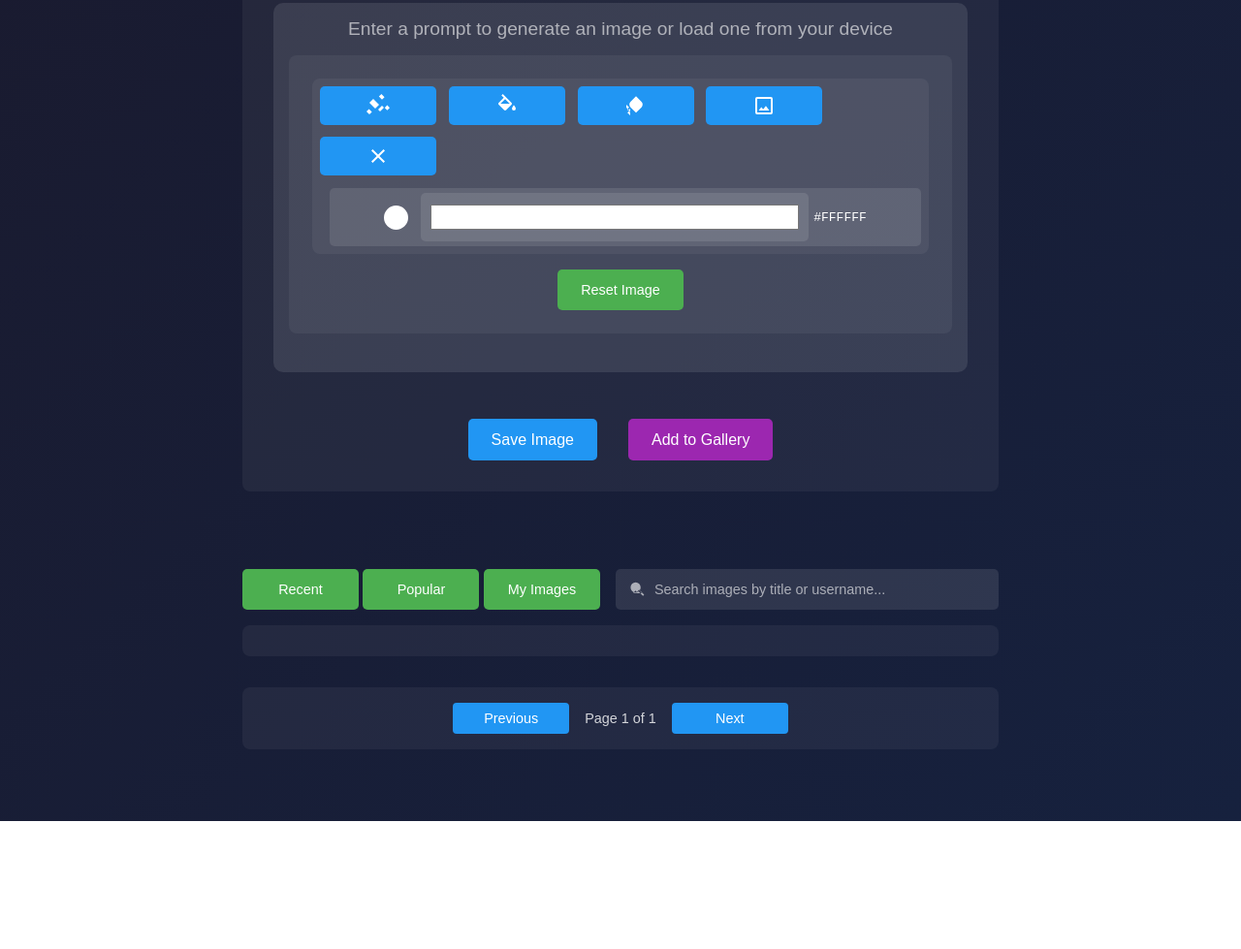
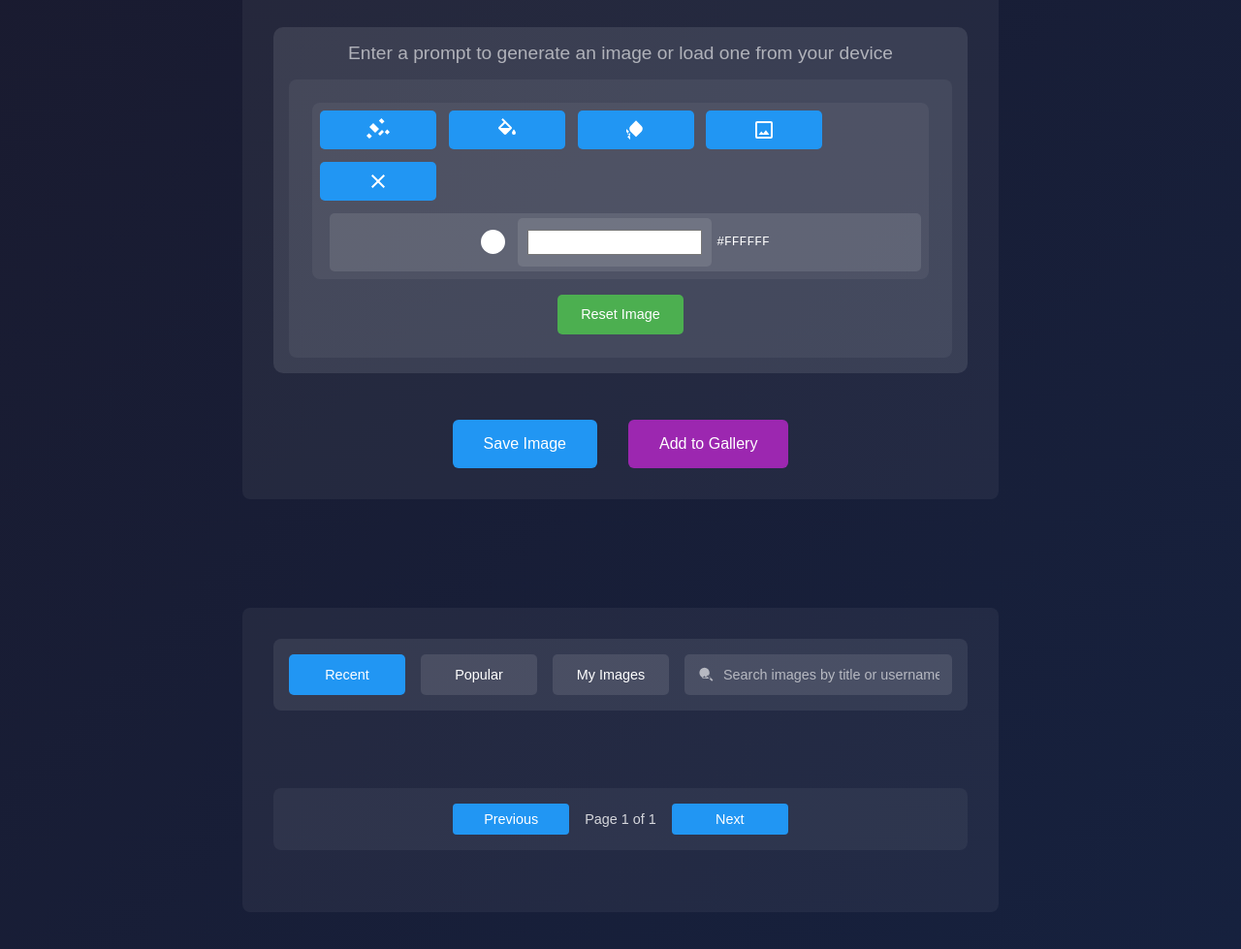
Before and after one commit to websimapi/websim-basic-image-generator, a plain HTML site: page index.html in a window 1280 px wide. Shown: the part 345-1324 px from the top of the page at 97% size. Before the commit the page ends 1192 px from the top, so only its background shows below. Drawn offline with Linux system fonts and the light colour scheme.

Commit message:
v63: Fix the UI and UX to take up more of the screen available

```diff
--- a/index.html
+++ b/index.html
@@ -576,8 +576,12 @@
           </svg>
         </div>
       </div>
-      <div id="gallery" class="gallery"></div>
-      <div class="gallery-pagination" id="galleryPagination">
+
+      <div id="gallery" class="gallery">
+        <!-- Gallery items rendered here -->
+      </div>
+
+      <div class="gallery-pagination">
         <button onclick="changePage(-1)" class="pagination-button" id="prevPage">Previous</button>
         <span id="pageInfo">Page 1 of 1</span>
         <button onclick="changePage(1)" class="pagination-button" id="nextPage">Next</button>
--- a/styles.css
+++ b/styles.css
@@ -1,160 +1,181 @@
-/* Update container max-width to use more screen space */
+* {
+  margin: 0;
+  padding: 0;
+  box-sizing: border-box;
+}
+
+body {
+  min-height: 100vh;
+  display: flex;
+  flex-direction: column;
+  align-items: center;
+  background: linear-gradient(135deg, #1a1a2e, #16213e);
+  color: white;
+  font-family: Arial, sans-serif;
+  padding: 2rem;
+}
+
 .container {
-  max-width: 1200px;
+  max-width: 1200px; /* Increased from 800px */
   width: 95%;
   text-align: center;
   padding: 10px;
-  display: flex;
-  flex-direction: column;
-  gap: 2rem;
 }
 
-/* Add section styling */
+h1 {
+  margin-bottom: 2rem;
+  font-size: 2.5rem;
+  text-shadow: 2px 2px 4px rgba(0,0,0,0.3);
+}
+
 .editor-section {
   margin-bottom: 3rem;
   padding: 2rem;
   background: rgba(255,255,255,0.05);
   border-radius: 8px;
+  width: 100%;
 }
 
-/* Update input group to be more compact */
+/* Input Controls */
 .input-group {
   margin-bottom: 2rem;
   display: flex;
-  gap: 8px;
+  gap: 12px; /* Increased from 8px */
   justify-content: center;
   align-items: center;
   flex-wrap: wrap;
   background: rgba(255,255,255,0.05);
-  padding: 1rem;
+  padding: 1.5rem; /* Increased from 1rem */
   border-radius: 8px;
 }
 
-/* Make inputs more consistent in size */
 input, select {
-  padding: 0.8rem;
+  padding: 1rem;
   font-size: 1rem;
   border: none;
   border-radius: 5px;
   background: rgba(255,255,255,0.1);
   color: white;
-  min-width: 120px;
 }
 
 input {
-  flex: 1;
-  min-width: 200px;
-  max-width: none;
+  width: 100%;
+  min-width: 300px; /* Increased from 200px */
+  max-width: 500px; /* Increased from 400px */
 }
 
-/* Update gallery grid to show more items */
-.gallery {
-  display: grid;
-  grid-template-columns: repeat(auto-fill, minmax(250px, 1fr));
-  gap: 1rem;
+select {
   width: 100%;
-  padding: 1rem;
-  background: rgba(255,255,255,0.05);
-  border-radius: 8px;
+  min-width: 150px; /* Increased from 120px */
+  max-width: 250px; /* Increased from 200px */
+  cursor: pointer;
 }
 
-/* Improve gallery item appearance */
-.gallery-item {
-  background: rgba(255,255,255,0.1);
-  border-radius: 8px;
-  padding: 1rem;
-  display: flex;
-  flex-direction: column;
-  gap: 0.5rem;
-  transition: transform 0.2s;
-}
-
-.gallery-item:hover {
-  transform: translateY(-2px);
-}
-
-/* Improve gallery navigation */
-.gallery-pagination {
-  display: flex;
-  justify-content: center;
-  align-items: center;
-  gap: 1rem;
-  margin: 2rem 0;
-  padding: 1rem;
-  background: rgba(255,255,255,0.05);
-  border-radius: 8px;
-}
-
-.pagination-button {
-  background: #2196F3;
-  padding: 0.5rem 1rem;
-  border: none;
-  border-radius: 4px;
-  color: white;
-  cursor: pointer;
-  transition: background 0.2s;
-}
-
-.pagination-button:hover {
-  background: #1976D2;
-}
-
-.pagination-button:disabled {
-  background: #ccc;
-  cursor: not-allowed;
-}
-
-/* Update image container for better visibility */
+/* Image Container */
 .image-container {
   margin: 2rem auto;
   padding: 1.5rem;
   background: rgba(255,255,255,0.1);
   border-radius: 10px;
-  min-height: 300px;
-  max-width: 1000px;
+  min-height: 400px; /* Increased from 300px */
+  display: flex;
+  flex-direction: column;
+  align-items: center;
+  justify-content: center;
+  position: relative;
+  width: 100%;
+  max-width: 1000px; /* Added max-width */
+}
+
+.generated-image {
+  max-width: 100%;
+  max-height: 600px; /* Increased from 500px */
+  border-radius: 5px;
+}
+
+/* Editor Controls */
+.editor-controls {
+  margin-top: 1.5rem;
+  display: flex;
+  gap: 1.5rem;
+  flex-wrap: wrap;
+  justify-content: center;
+  background: rgba(255,255,255,0.05);
+  padding: 1.5rem;
+  border-radius: 8px;
   width: 100%;
 }
 
-/* Update editor controls layout */
-.editor-controls {
-  margin: 1.5rem auto;
-  padding: 1.5rem;
-  background: rgba(255,255,255,0.05);
+.tool-group {
+  display: flex;
+  gap: 1rem;
+  align-items: center;
+  flex-wrap: wrap;
+  padding: 1rem;
+  background: rgba(255,255,255,0.08);
   border-radius: 8px;
-  max-width: 1000px;
-  width: 100%;
 }
 
-/* Add responsive adjustments */
-@media (max-width: 768px) {
-  .container {
-    padding: 0.5rem;
+/* Gallery */
+.gallery-container {
+  width: 100%;
+  background: rgba(255,255,255,0.05);
+  padding: 2rem;
+  border-radius: 8px;
+  margin-top: 2rem;
 }
 
-  .editor-section {
+.gallery {
+  display: grid;
+  grid-template-columns: repeat(auto-fill, minmax(280px, 1fr)); /* Increased from 250px */
+  gap: 1.5rem;
+  width: 100%;
   padding: 1rem;
 }
 
-  .input-group {
-    padding: 0.5rem;
+.gallery-item {
+  background: rgba(255,255,255,0.1);
+  border-radius: 8px;
+  padding: 1.5rem;
+  display: flex;
+  flex-direction: column;
+  gap: 0.8rem;
+  transition: transform 0.2s, box-shadow 0.2s;
 }
 
-  .gallery {
-    grid-template-columns: repeat(auto-fill, minmax(200px, 1fr));
-  }
+.gallery-item:hover {
+  transform: translateY(-3px);
+  box-shadow: 0 4px 12px rgba(0,0,0,0.2);
 }
 
-/* Add styling for action buttons container */
-.action-buttons {
+.gallery-item img {
+  width: 100%;
+  height: 240px; /* Increased from 200px */
+  object-fit: cover;
+  border-radius: 6px;
+  cursor: pointer;
+}
+
+.gallery-header {
+  display: flex;
+  justify-content: space-between;
+  align-items: center;
+  gap: 1.5rem;
+  margin-bottom: 2rem;
+  padding: 1rem;
+  background: rgba(255,255,255,0.08);
+  border-radius: 8px;
+}
+
+.gallery-tabs {
   display: flex;
   gap: 1rem;
-  justify-content: center;
-  margin-top: 1rem;
+  flex-wrap: wrap;
 }
 
-.save-button, .add-gallery-button {
+.gallery-tab {
   padding: 0.8rem 1.5rem;
-  font-size: 1rem;
+  background: rgba(255,255,255,0.1);
   border: none;
   border-radius: 5px;
   color: white;
@@ -162,15 +183,82 @@ input {
   transition: all 0.2s;
 }
 
-.save-button {
+.gallery-tab.active {
   background: #2196F3;
 }
 
-.add-gallery-button {
-  background: #9c27b0;
+.gallery-pagination {
+  margin-top: 2rem;
+  display: flex;
+  justify-content: center;
+  align-items: center;
+  gap: 1.5rem;
+  padding: 1rem;
+  background: rgba(255,255,255,0.08);
+  border-radius: 8px;
 }
 
-.save-button:hover, .add-gallery-button:hover {
+/* Responsive Design */
+@media (max-width: 768px) {
+  body {
+    padding: 1rem;
+  }
+
+  .container {
+    padding: 5px;
+  }
+
+  .editor-section {
+    padding: 1rem;
+  }
+
+  .image-container {
+    padding: 1rem;
+  }
+
+  .gallery {
+    grid-template-columns: repeat(auto-fill, minmax(250px, 1fr));
+  }
+
+  .gallery-header {
+    flex-direction: column;
+    gap: 1rem;
+  }
+
+  .gallery-tabs {
+    width: 100%;
+    justify-content: center;
+  }
+}
+
+@media (min-width: 1600px) {
+  .container {
+    max-width: 1400px;
+  }
+
+  .gallery {
+    grid-template-columns: repeat(auto-fill, minmax(320px, 1fr));
+  }
+}
+
+/* Action Buttons */
+.action-buttons {
+  display: flex;
+  gap: 1rem;
+  justify-content: center;
+  margin-top: 1.5rem;
+}
+
+.save-button,
+.add-gallery-button {
+  padding: 1rem 2rem;
+  font-size: 1rem;
+  border-radius: 6px;
+  transition: all 0.2s;
+}
+
+.save-button:hover,
+.add-gallery-button:hover {
   transform: translateY(-2px);
-  filter: brightness(1.1);
+  box-shadow: 0 4px 12px rgba(0,0,0,0.2);
 }
```
Lines whose indentation alone changed are shown as unchanged.
